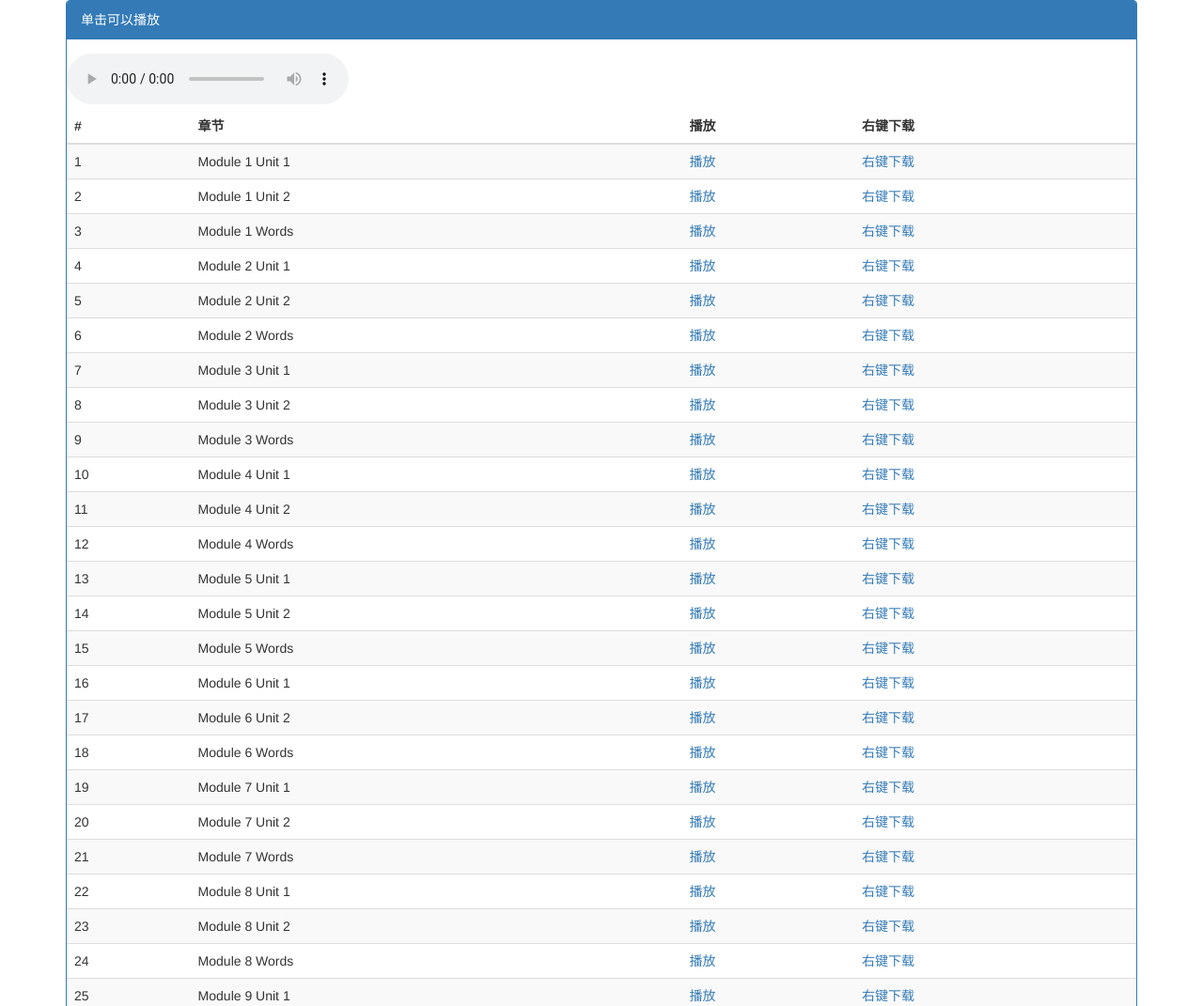
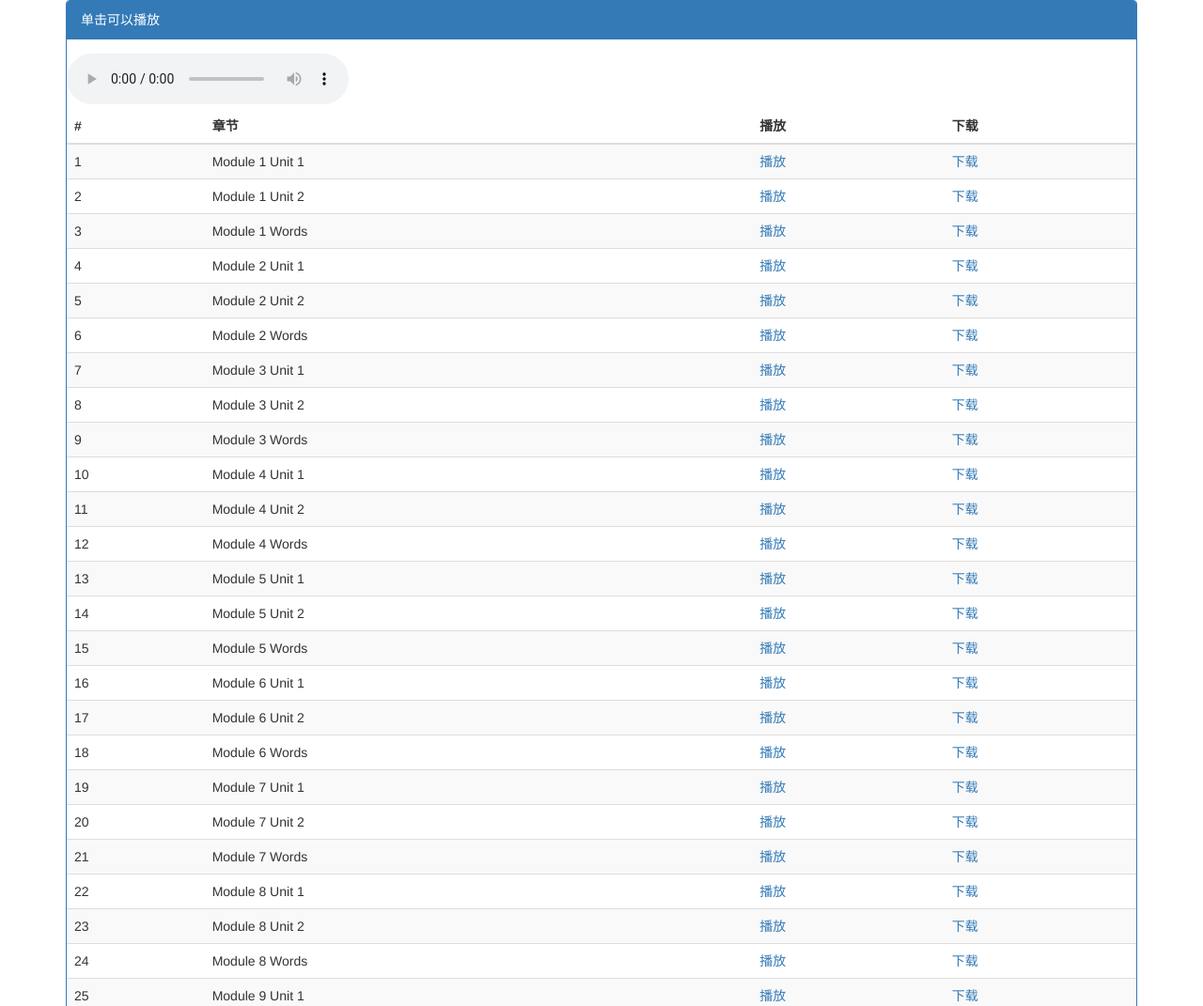
Before and after one commit to linwenjun/gift-for-children, a website: page index.html in a window 1280 px wide. Shown: the top 1071 px of the page at 94% size. Drawn offline with Linux system fonts and the light colour scheme.

Commit message:
change wording for download

```diff
--- a/index.html
+++ b/index.html
@@ -23,7 +23,7 @@
               <th>#</th>
               <th>章节</th>
               <th>播放</th>
-              <th>右键下载</th>
+              <th>下载</th>
             </tr>
           </thead>
           <tbody id="media-list"></tbody>
--- a/main.js
+++ b/main.js
@@ -15,17 +15,13 @@ for (var i = 1; i <= 10; i++) {
 }
 
 $(function() {
-  // $('#player').get(0).play();
 
   data.forEach(function(item, idx) {
-    // $('<div/>').addClass('media-button').html(item.title).data('src', item.path).appendTo(container);
-    // $('<a/>').html('下载').attr('src', item.path).appendTo(container);
-    // container.appendTo('#media-list');
     var tr = $('<tr/>');
     $('<td>').html(idx + 1).appendTo(tr);
     $('<td>').html(item.title).appendTo(tr);
     $('<td>').html('<a class="play" data-src="'+item.path+'">播放</a>').appendTo(tr);
-    $('<td>').html('<a href="'+item.path+'">右键下载</a>').appendTo(tr);
+    $('<td>').html('<a href="'+item.path+'">下载</a>').appendTo(tr);
     // tr.append('<td>').html(item.title);
     // tr.append('<td>').html('<a>');
     tr.appendTo('#media-list');
```
